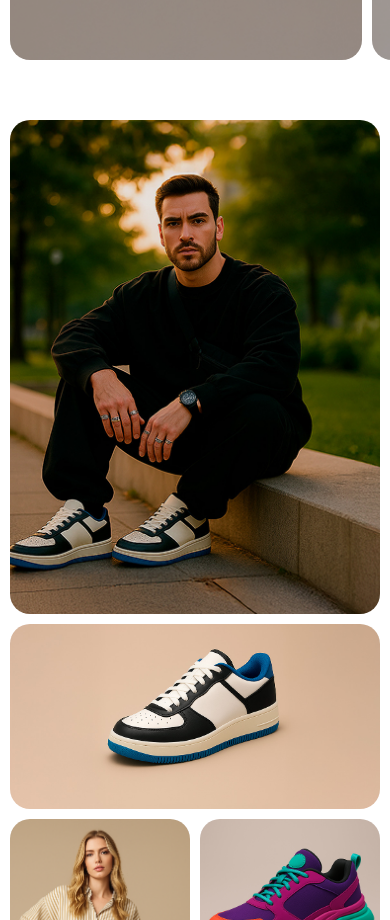
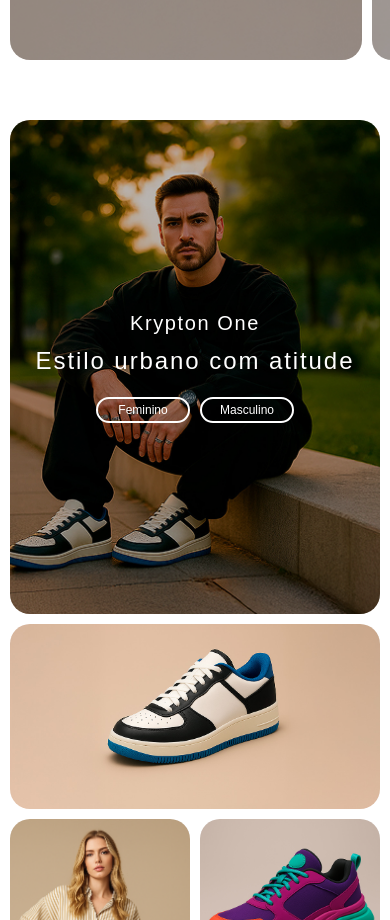
Before and after one commit to danielpessoni/syntax-wear-app, a React (Vite) app: page / in a window 390 px wide. Shown: the part 1020-1940 px from the top of the page. Built offline with nearby package versions, Linux system fonts and the light colour scheme; a web font is replaced by a local one.

Commit message:
fix(CSS): corrige o overlay para que ele fique visível em telas menores

```diff
--- a/src/components/Gallery/index.tsx
+++ b/src/components/Gallery/index.tsx
@@ -10,8 +10,8 @@
         <section className="container grid grid-cols-4 grid-rows-[repeat(3,300px)] gap-7.5 py-10 [grid-template-areas:'highlight_highlight_sneaker-purple_sneaker-purple'_'highlight_highlight_model_sneaker-color'_'sneaker-white_sneaker-white_model_sneaker-silver'] min-[768px]:max-[1320px]:grid-rows-[repeat(3,calc((100vw-110px)/4))] max-md:grid-cols-2 max-md:grid-rows-[repeat(5,auto)] max-md:gap-2.5 max-md:px-2.5 max-md:py-5 max-md:[grid-template-areas:'highlight_highlight'_'sneaker-white_sneaker-white'_'model_sneaker-color'_'model_sneaker-silver'_'sneaker-purple_sneaker-purple']">
             <article className="group relative [grid-area:highlight] overflow-hidden rounded-[20px] max-md:min-h-123.5">
                 <img src={galeriaHomem} alt="Modelo masculino usando tênis SyntaxWear" className="absolute inset-0 h-full w-full object-cover" />
-                <div className="absolute inset-0 bg-black/20 opacity-0 transition-opacity duration-300 group-hover:opacity-100 group-focus-within:opacity-100" />
-                <div className="relative z-10 flex h-full flex-col items-center justify-center gap-5 px-4 text-center text-white opacity-0 transition-opacity duration-300 group-hover:opacity-100 group-focus-within:opacity-100">
+                <div className="absolute inset-0 bg-black/20 opacity-100 transition-opacity duration-300 md:opacity-0 md:group-hover:opacity-100 md:group-focus-within:opacity-100" />
+                <div className="relative z-10 flex h-full flex-col items-center justify-center gap-5 px-4 text-center text-white opacity-100 transition-opacity duration-300 md:opacity-0 md:group-hover:opacity-100 md:group-focus-within:opacity-100">
                     <div className="flex flex-col items-center gap-2.5">
                         <h2 className="text-xl font-medium leading-6 tracking-[0.08em]">Krypton One</h2>
                         <p className="text-2xl font-medium leading-8 tracking-[0.08em]">Estilo urbano com atitude</p>
```
